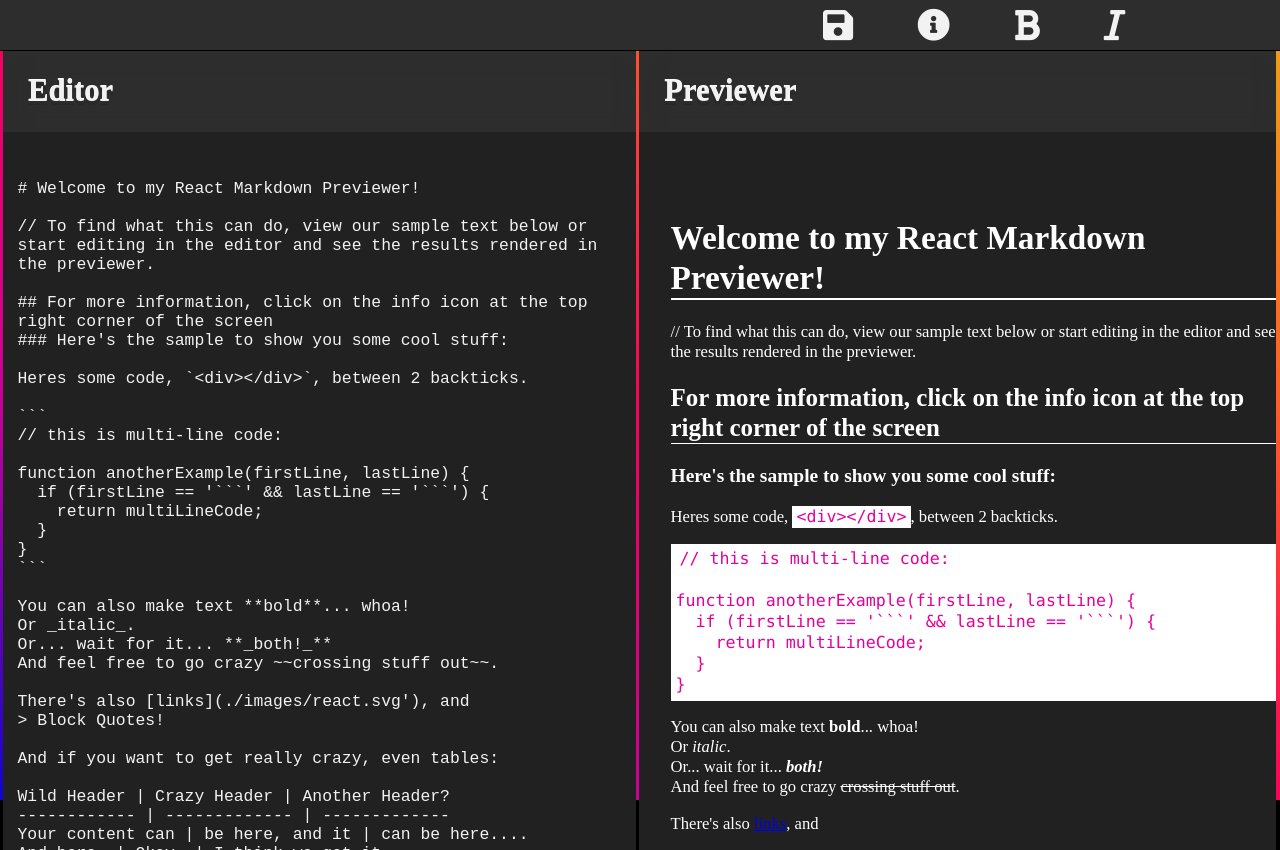
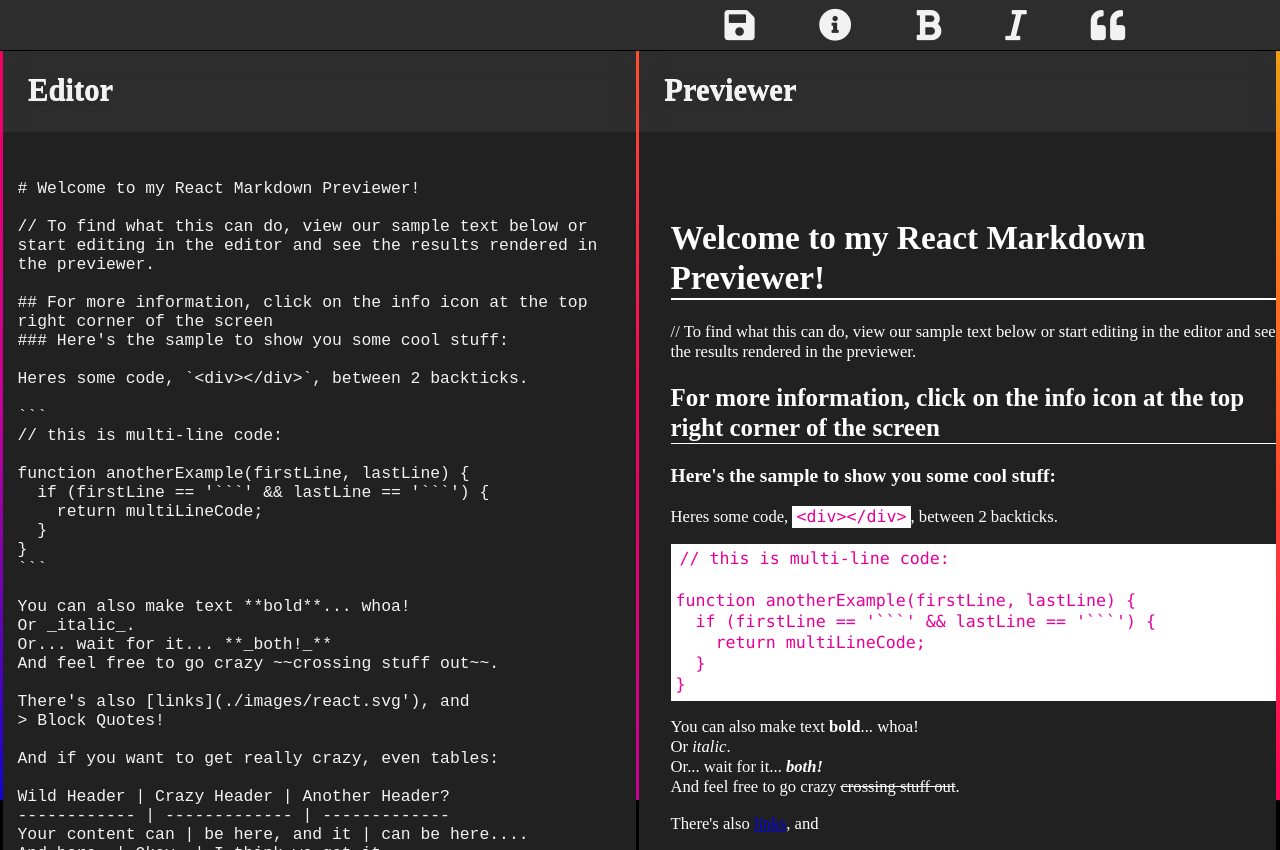
Before and after one commit to 1XWebbyX1/markdown-previewer-pwa, a React (Create React App) app: page / in a window 1280 px wide. Built offline with nearby package versions, Linux system fonts and the light colour scheme; a web font is replaced by a local one.

Commit message:
add block quotes to taskbar

```diff
--- a/src/components/Background.js
+++ b/src/components/Background.js
@@ -42,11 +42,13 @@ var darkScheme;
 // GLOBAL VARS
 const buttonTypes = {
   'fa fa-bold': '**',
-  'fa fa-italic': '_'
+  'fa fa-italic': '_',
+  'fa fa-quote-left': '> ',
 };
 const buttonStyles = {
   'fa fa-bold': 'Strong Text',
-  'fa fa-italic': 'Emphasized Text'
+  'fa fa-italic': 'Emphasized Text',
+  'fa fa-quote-left': 'Block Quote',
 };
 
 
@@ -172,7 +174,10 @@ inserter(_stylePhrase, buttonType) {
 handleClick(e){
   let symbol = buttonTypes[e.target.className];
   let style = buttonStyles[e.target.className];
-  let stylePhrase = symbol + style + symbol;
+  let stylePhrase = e.target.className == 'fa fa-bold' ||
+                      e.target.className == 'fa fa-italic' ||
+                      e.target.className == 'fa fa-code' ?
+                      symbol+style+symbol : '\n' + symbol+style;
   let userSelection = this.getSelectionText();
   var field = document.getElementById('textarea');
   let startPos = field.selectionStart;
@@ -243,6 +248,7 @@ save(){
           <i id="info" onClick={this.toggleInfo} class='fa fa-info-circle'></i>
           <i id="bold" onClick={this.handleClick} className='fa fa-bold'></i>
           <i id="italic" onClick={this.handleClick} className='fa fa-italic'></i>
+          <i id="quote" onClick={this.handleClick} className='fa fa-quote-left'></i>
           <i id="theme-switch" class='fa-toggle-on' onClick={this.switchTheme}></i>
          </div>
         <div class="parent">
```
